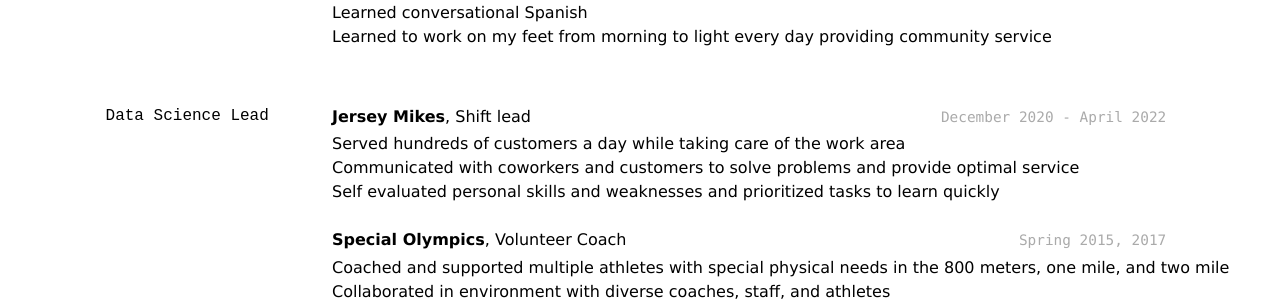
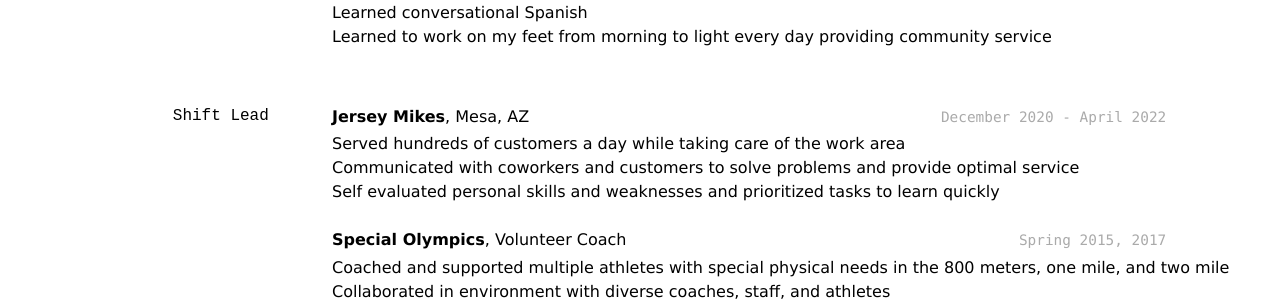
Before and after one commit to jegunderson/Gunderson-Resume_2, a Jekyll site: the page built from docs/index.md, in a window 1280 px wide. Shown: the part 514-815 px from the top of the page. Built offline with Jekyll 4.4.1, drawn with Linux system fonts in a browser that asks for light colours.

Commit message:
Jersey Mikes location

```diff
--- a/docs/index.md
+++ b/docs/index.md
@@ -38,10 +38,10 @@ __Church of Jesus Christ of Latter-Day Saints__, Concepcion Chile
 - Learned conversational Spanish
 - Learned to work on my feet from morning to light every day providing community service
 
-### Data Science Lead
+### Shift Lead
 
 `December 2020 - April 2022`
-__Jersey Mikes__, Shift lead
+__Jersey Mikes__, Mesa, AZ
 
 - Served hundreds of customers a day while taking care of the work area
 - Communicated with coworkers and customers to solve problems and provide optimal service
```
